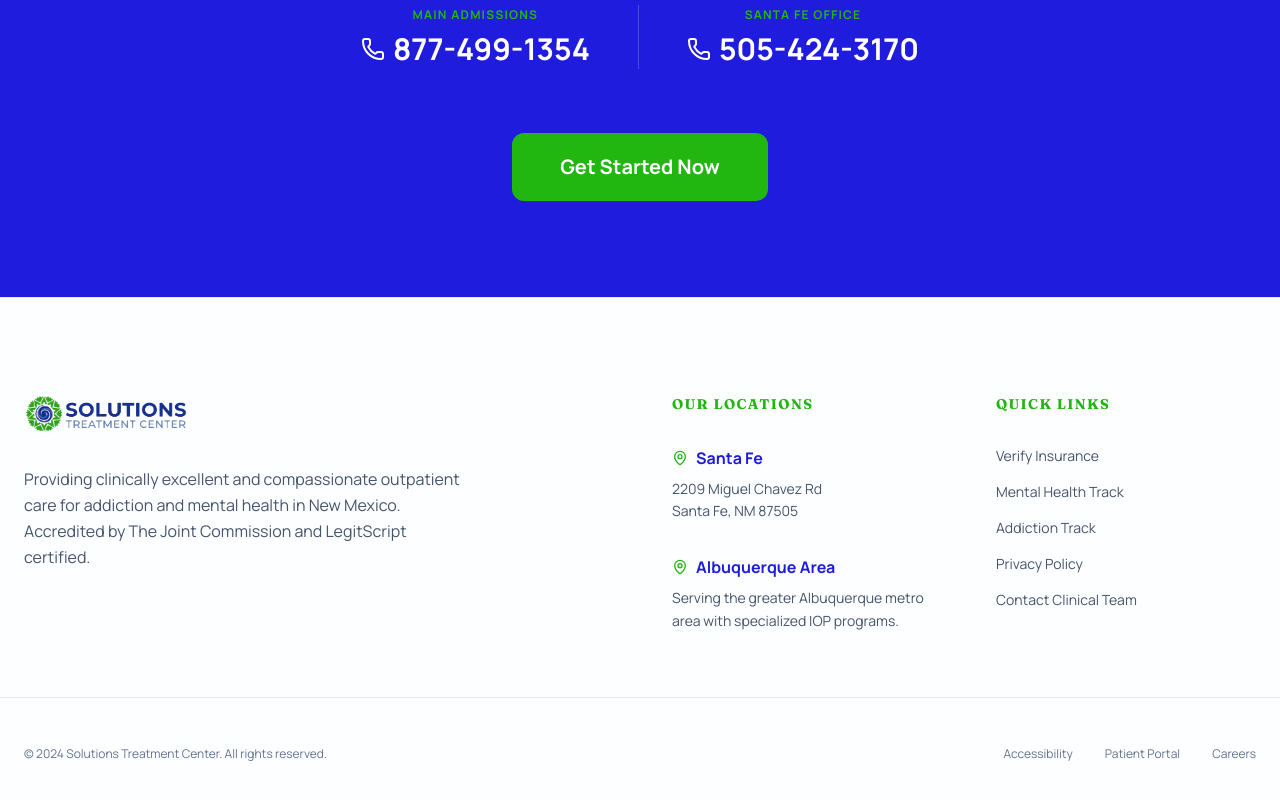
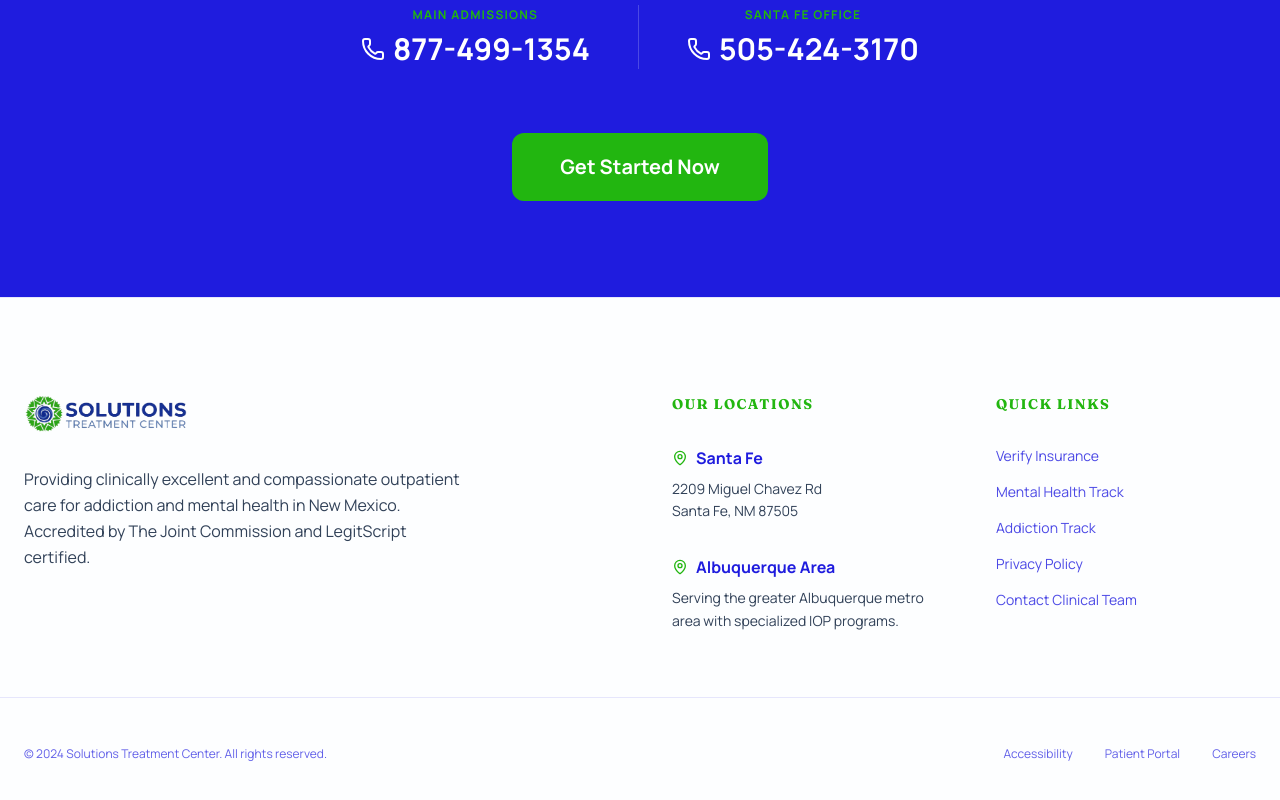
Before and after one commit to Elevate-Studios-SF/stc-website-v1, a Next.js app in the folder stc-web/: page / in a window 1280 px wide. Shown: the part 4372-5172 px from the top of the page. Built offline with nearby package versions, Linux system fonts and the light colour scheme.

Commit message:
style: tune footer palette for contrast

```diff
--- a/stc-web/src/app/page.tsx
+++ b/stc-web/src/app/page.tsx
@@ -622,7 +622,7 @@
               className="h-10 w-auto"
             />
           </div>
-          <p className="text-slate-600 max-w-md leading-relaxed mb-8">
+          <p className="text-slate-700 max-w-md leading-relaxed mb-8">
             Providing clinically excellent and compassionate outpatient care for
             addiction and mental health in New Mexico. Accredited by The Joint
             Commission and LegitScript certified.
@@ -639,7 +639,7 @@
               <p className="font-bold flex items-center gap-2 mb-2">
                 <MapPin className="w-4 h-4 text-primary" /> Santa Fe
               </p>
-              <p className="text-slate-600 text-sm leading-relaxed">
+              <p className="text-slate-700 text-sm leading-relaxed">
                 2209 Miguel Chavez Rd
                 <br />
                 Santa Fe, NM 87505
@@ -649,7 +649,7 @@
               <p className="font-bold flex items-center gap-2 mb-2">
                 <MapPin className="w-4 h-4 text-primary" /> Albuquerque Area
               </p>
-              <p className="text-slate-600 text-sm leading-relaxed">
+              <p className="text-slate-700 text-sm leading-relaxed">
                 Serving the greater Albuquerque metro area with specialized IOP
                 programs.
               </p>
@@ -661,7 +661,7 @@
           <h4 className="text-primary font-bold mb-8 uppercase tracking-widest text-sm">
             Quick Links
           </h4>
-          <ul className="space-y-4 text-slate-600 text-sm">
+          <ul className="space-y-4 text-indigo-deep/80 text-sm">
             {[
               "Verify Insurance",
               "Mental Health Track",
@@ -670,7 +670,7 @@
               "Contact Clinical Team",
             ].map((link) => (
               <li key={link}>
-                <a className="hover:text-white transition-colors" href="#">
+                <a className="hover:text-primary transition-colors" href="#">
                   {link}
                 </a>
               </li>
@@ -679,7 +679,7 @@
         </div>
       </div>
 
-      <div className="max-w-7xl mx-auto px-6 border-t border-indigo-deep/10 pt-12 flex flex-col md:flex-row justify-between items-center text-slate-500 text-xs gap-6">
+      <div className="max-w-7xl mx-auto px-6 border-t border-indigo-deep/10 pt-12 flex flex-col md:flex-row justify-between items-center text-indigo-deep/70 text-xs gap-6">
         <p>© 2024 Solutions Treatment Center. All rights reserved.</p>
         <div className="flex gap-8">
           <a className="hover:text-primary transition-colors" href="#">
--- a/stc-web/src/app/v2/components/Footer.tsx
+++ b/stc-web/src/app/v2/components/Footer.tsx
@@ -18,7 +18,7 @@
               className="h-10 w-auto"
             />
           </div>
-          <p className="text-slate-600 max-w-md leading-relaxed mb-8">
+          <p className="text-slate-700 max-w-md leading-relaxed mb-8">
             Providing clinically excellent and compassionate outpatient care for
             addiction and mental health in New Mexico. Accredited by The Joint
             Commission and LegitScript certified.
@@ -32,7 +32,7 @@
           <div className="space-y-8">
             <div>
               <p className="font-bold mb-2">Santa Fe</p>
-              <p className="text-slate-600 text-sm leading-relaxed">
+              <p className="text-slate-700 text-sm leading-relaxed">
                 2209 Miguel Chavez Rd
                 <br />
                 Santa Fe, NM 87505
@@ -40,7 +40,7 @@
             </div>
             <div>
               <p className="font-bold mb-2">Albuquerque Area</p>
-              <p className="text-slate-600 text-sm leading-relaxed">
+              <p className="text-slate-700 text-sm leading-relaxed">
                 Serving the greater Albuquerque metro area with specialized IOP
                 programs.
               </p>
@@ -52,7 +52,7 @@
           <h4 className="text-primary font-bold mb-8 uppercase tracking-widest text-sm">
             Quick Links
           </h4>
-          <ul className="space-y-4 text-slate-600 text-sm">
+          <ul className="space-y-4 text-indigo-deep/80 text-sm">
             {quickLinks.map((link) => (
               <li key={link}>
                 <a className="hover:text-primary transition-colors" href="#">
@@ -64,7 +64,7 @@
         </div>
       </div>
 
-      <div className="max-w-7xl mx-auto px-6 border-t border-indigo-deep/10 pt-12 flex flex-col md:flex-row justify-between items-center text-slate-500 text-xs gap-6">
+      <div className="max-w-7xl mx-auto px-6 border-t border-indigo-deep/10 pt-12 flex flex-col md:flex-row justify-between items-center text-indigo-deep/70 text-xs gap-6">
         <p>© 2024 Solutions Treatment Center. All rights reserved.</p>
         <div className="flex gap-8">
           <a className="hover:text-primary transition-colors" href="#">
```
